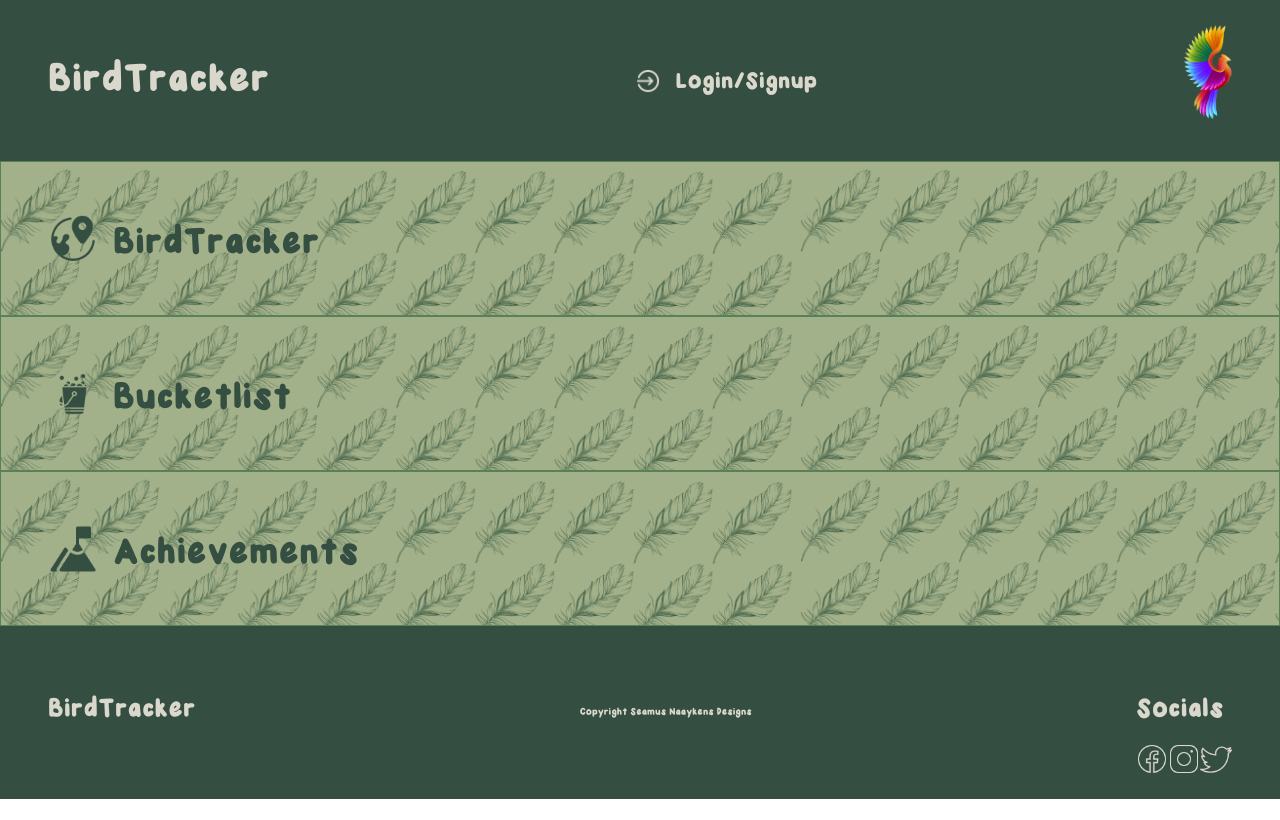
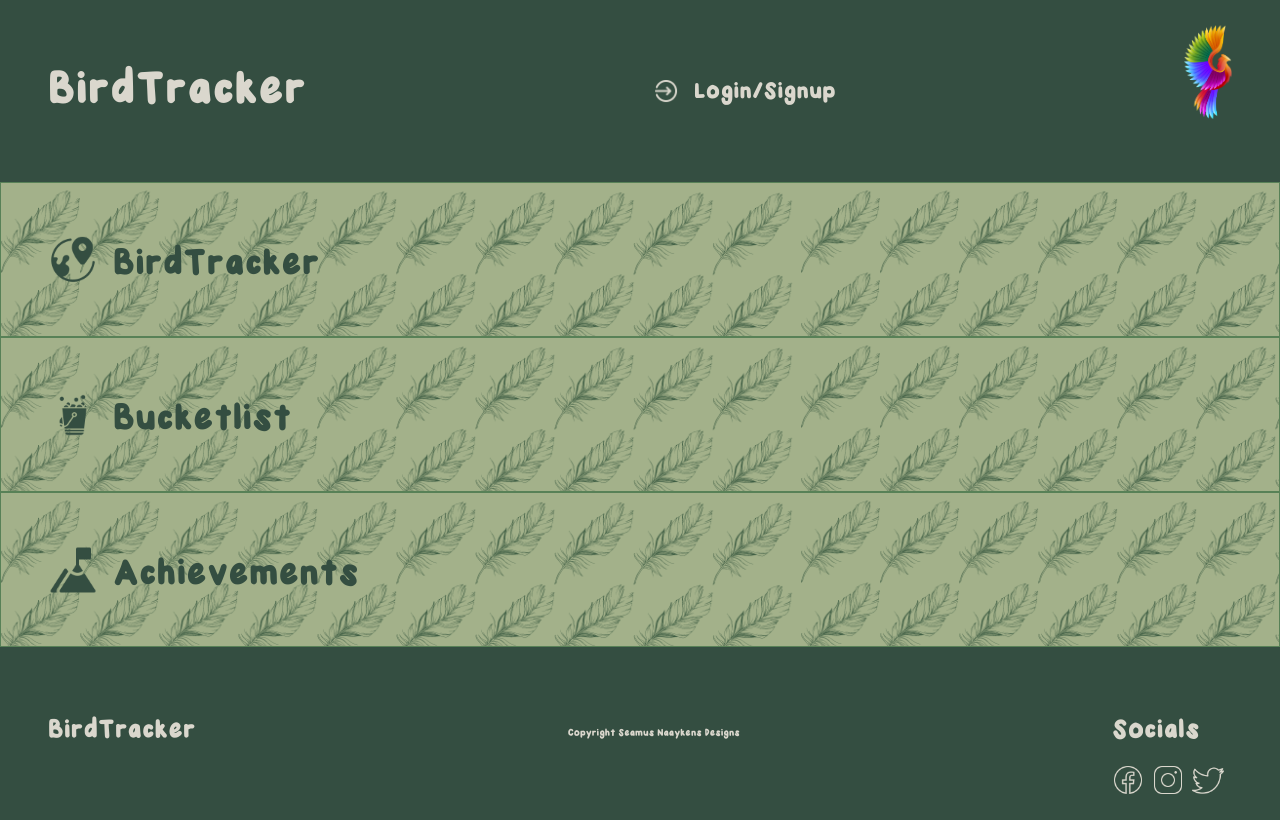
Before and after one commit to SeamusNaaykens/birdtracker, a React (Create React App) app in the folder birdtracker/: page / in a window 1280 px wide. Built offline with nearby package versions, Linux system fonts and the light colour scheme.

Commit message:
created additional file structure that will be required to build out the next parts of the project

```diff
--- a/birdtracker/src/components/Footer/Footer.scss
+++ b/birdtracker/src/components/Footer/Footer.scss
@@ -34,5 +34,6 @@
 
     &__icon {
         width: 2rem;
+        margin-right: .5rem;
     }
 }
--- a/birdtracker/src/components/Header/Header.scss
+++ b/birdtracker/src/components/Header/Header.scss
@@ -14,7 +14,7 @@
     }
 
     &__title {
-        font-size: 3rem;
+        font-size: 3.5rem;
         color: $grey;
     }
 
@@ -40,4 +40,5 @@
         margin-right: 1rem;
     }
 
+
 }
```
Also changed, not shown: birdtracker/src/pages/Achievements/Achievements.js (added), birdtracker/src/pages/Achievements/Achievements.scss (added), birdtracker/src/pages/BirdTracker/BirdTracker.js (added), birdtracker/src/pages/BirdTracker/BirdTracker.scss (added), birdtracker/src/pages/Bucketlist/Bucketlist.js (added), birdtracker/src/pages/Bucketlist/Bucketlist.scss (added), birdtracker/src/pages/Login/Login.js (added), birdtracker/src/pages/Login/Login.scss (added), birdtracker/src/pages/Signup/Signup.js (added), birdtracker/src/pages/Signup/Signup.scss (added).
